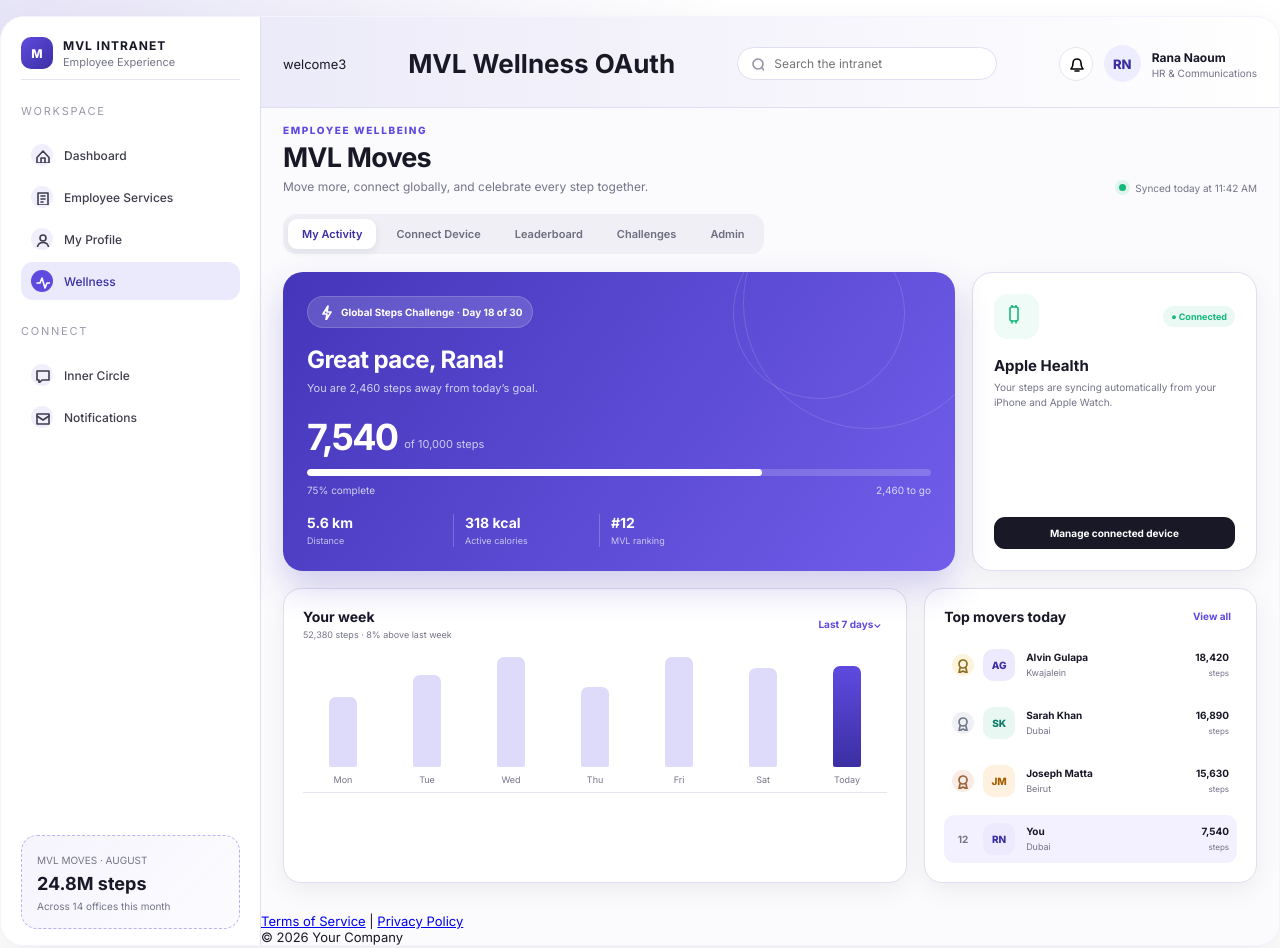
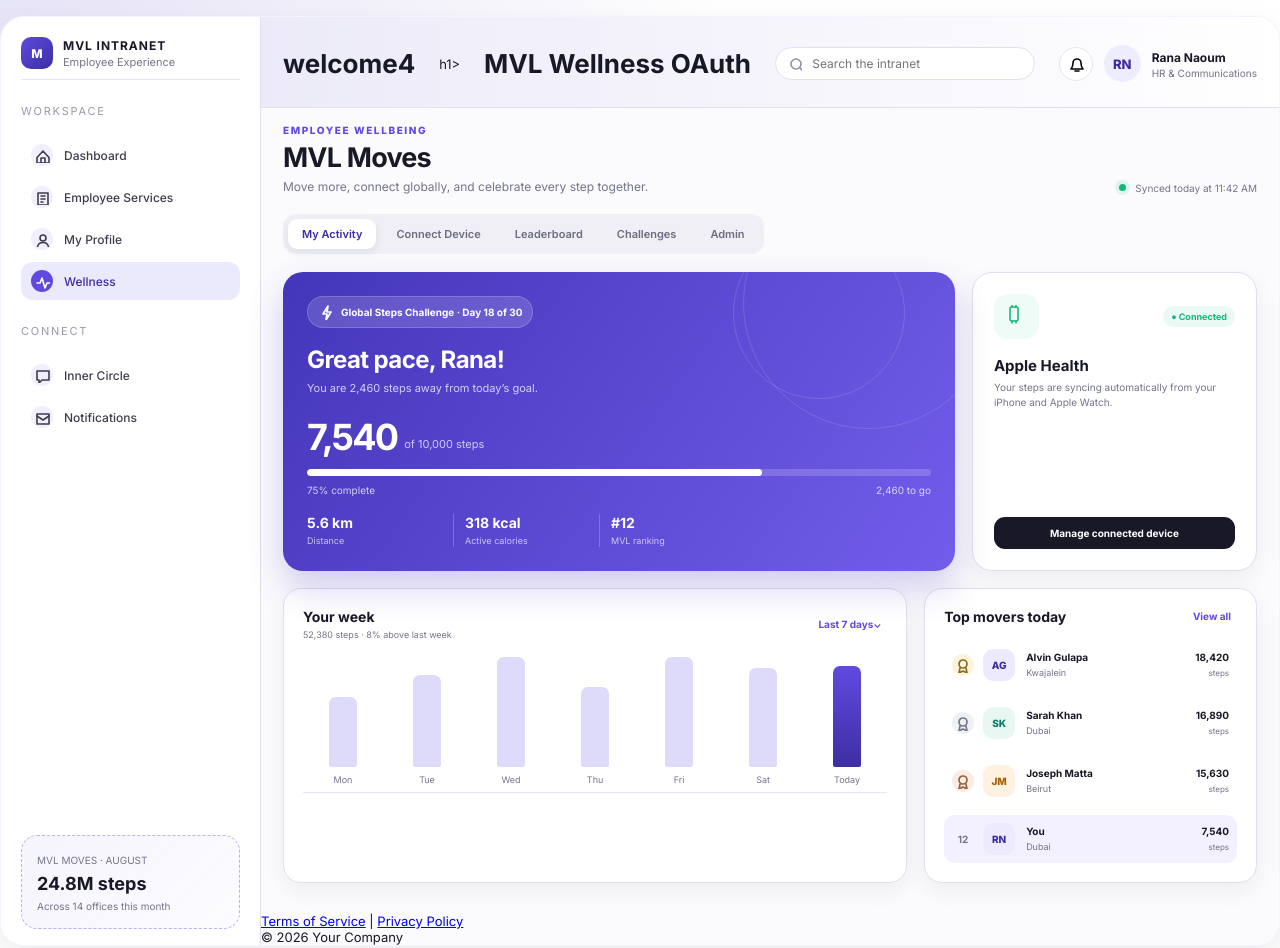
Before and after one commit to kamalmokhmvl/google-fitbit-redirect, a plain HTML site: page index.html in a window 1280 px wide. Drawn offline with Linux system fonts and the light colour scheme.

Commit message:
Update header from 'welcome3' to 'welcome4'

```diff
--- a/index.html
+++ b/index.html
@@ -43,7 +43,7 @@
   </aside>
   <main class="main">
     <header class="topbar">
-      welcome3
+      <h1>welcome4</h1>h1>
       <h1>MVL Wellness OAuth</h1>
       <button class="round mobile-menu" aria-label="Menu"><svg class="icon"><path d="M3 5h12M3 9h12M3 13h12"/></svg></button>
       <div class="search"><svg class="icon"><circle cx="8" cy="8" r="5"/><path d="m12 12 4 4"/></svg><input placeholder="Search the intranet" /></div>
```
